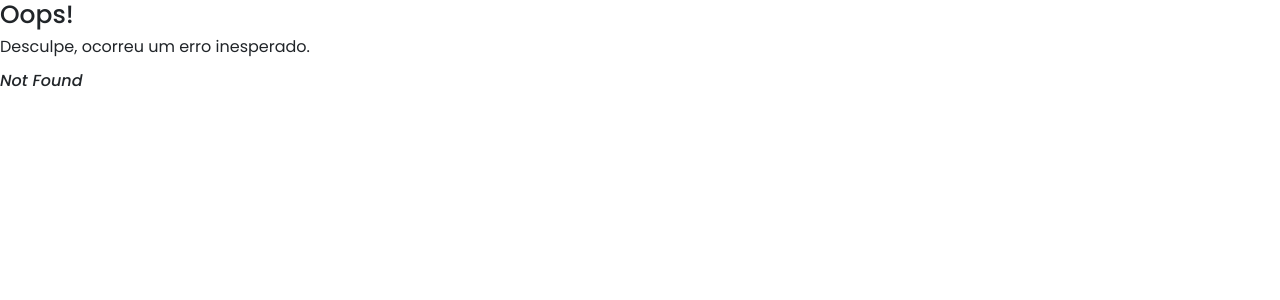
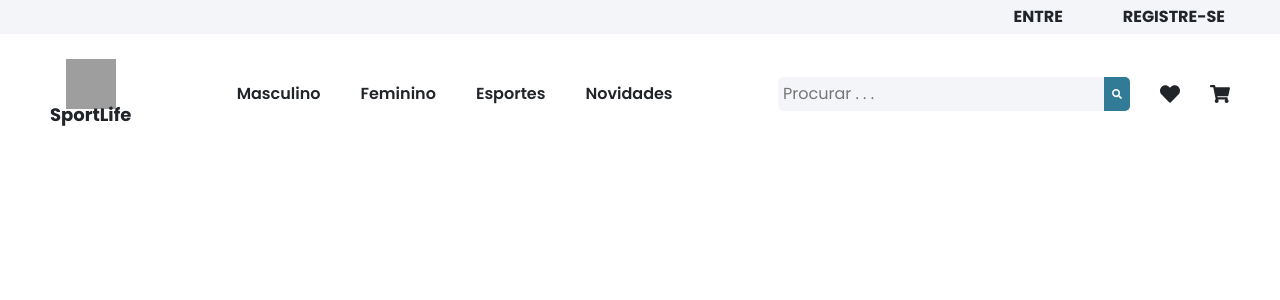
Before and after one commit to WesleyDRC/sportLife-tcc, a React (Create React App) app in the folder frontend/sportlife/: page /product in a window 1280 px wide. Before the commit this address had no page. Shown: the top 300 px of the page. Built offline with nearby package versions, Linux system fonts and the light colour scheme; grey boxes are pictures that could not be loaded.

Commit message:
feat:"arranging details"

```diff
--- a/frontend/sportlife/src/components/home/header/Header.js
+++ b/frontend/sportlife/src/components/home/header/Header.js
@@ -1,4 +1,3 @@
-import React from 'react';
 import BarTop from './components/BarTop';
 import NavBar from './components/NavBar';
 
--- a/frontend/sportlife/src/components/home/header/components/BarTop.module.css
+++ b/frontend/sportlife/src/components/home/header/components/BarTop.module.css
@@ -10,6 +10,7 @@
 
 .container p{
 	padding: 5px;
+	margin: 0px;
 	margin-right: 50px;
 	cursor: pointer;
 }
--- a/frontend/sportlife/src/components/home/main/components/Carousel.js
+++ b/frontend/sportlife/src/components/home/main/components/Carousel.js
@@ -1,9 +1,7 @@
-import styles from './Carousel.module.css'
-
 export default function Carousel(){
 
 	return(
-		<div className={styles.container}>
+		<div >
 			<div id="carouselExampleAutoplaying" class="carousel slide" data-bs-ride="carousel">
 				<div class="carousel-inner">
 					<div class="carousel-item active">
--- a/frontend/sportlife/src/components/home/main/components/Promotions.module.css
+++ b/frontend/sportlife/src/components/home/main/components/Promotions.module.css
@@ -1,7 +1,7 @@
 .container{
 	display: flex;
 	justify-content: space-between;
-	margin: 50px;
+	margin: 50px 0px;
 }
 
 .container img{
--- /dev/null
+++ b/frontend/sportlife/src/components/productPage/ProductPage.js
@@ -0,0 +1,11 @@
+import Header from '../home/header/Header'
+
+import styles from './ProductPage.module.css'
+
+export default function ProductPage(){
+	return(
+		<div className={styles.container}>
+			<Header />
+		</div>
+	)
+}
--- a/frontend/sportlife/src/routes/AppRoutes.js
+++ b/frontend/sportlife/src/routes/AppRoutes.js
@@ -4,6 +4,7 @@ import Login from '../pages/Login'
 import Register from '../pages/Register'
 import ErrorPage from '../pages/ErrorPage'
 import Home from '../pages/Home'
+import ProductPage from '../components/productPage/ProductPage'
 
 export default function Routes() {
 
@@ -37,6 +38,12 @@ export default function Routes() {
 				element: <Home />,
 				errorElement: <ErrorPage />
 			},
+
+			{
+				path: '/product',
+				element: <ProductPage />,
+				errorElement: <ErrorPage />
+			},
 	])
 
 	return (
```
Also changed, not shown: frontend/sportlife/src/components/productPage/ProductPage.module.css (added).
